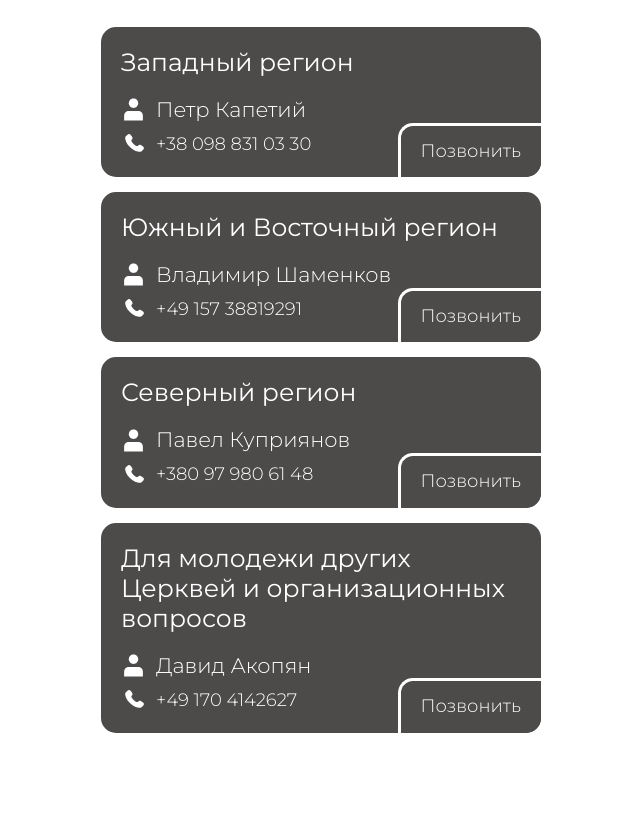
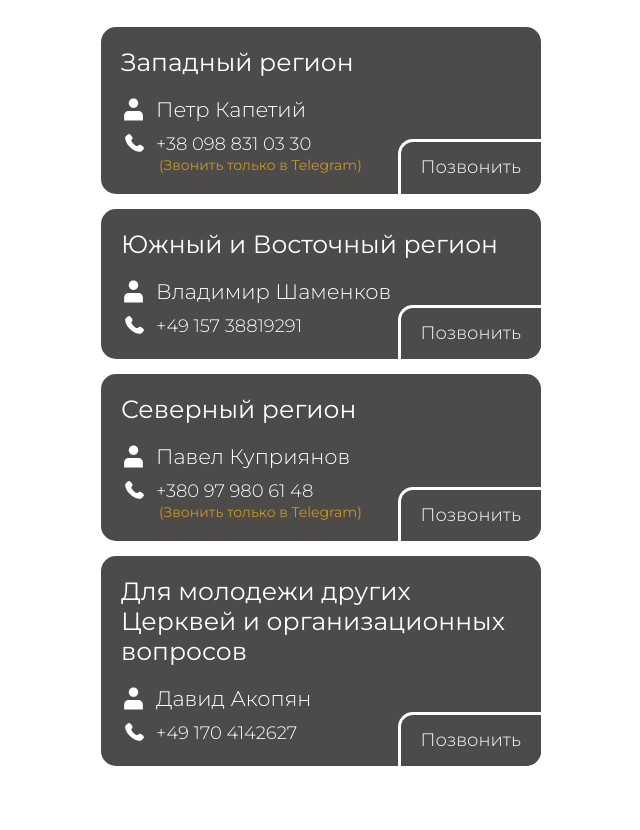
Before and after one commit to alex-main-academy/youth-camp, a plain HTML site: page index.html in a window 1280 px wide. Shown: the part 5651-6481 px from the top of the page, without its empty margins (319-959 px from the left). Drawn offline with nearby package versions, Linux system fonts and the light colour scheme.

Commit message:
add-telegram

```diff
--- a/index.html
+++ b/index.html
@@ -313,7 +313,8 @@
                                 <img src="img/icons/phone.svg" alt="" width="25" height="25">
                                 +38 098 831 03 30
                             </p>
-                            <a href="tel:+380988310330" class="register__link">Позвонить</a>
+                            <small class="register__warning">(Звонить только в Telegram)</small>
+                            <a href="https://t.me/+380988310330" class="register__link">Позвонить</a>
                         </li>
                         <li class="register__item" data-aos="fade-left" data-aos-duration="700">
                             <h3 class="register__region">Южный и Восточный регион</h3>
@@ -337,7 +338,8 @@
                                 <img src="img/icons/phone.svg" alt="" width="25" height="25">
                                 +380 97 980 61 48
                             </p>
-                            <a href="tel:+380979806148" class="register__link">Позвонить</a>
+                            <small class="register__warning">(Звонить только в Telegram)</small>
+                            <a href="https://t.me/+380979806148" class="register__link">Позвонить</a>
                         </li>
                         <li class="register__item" data-aos="fade-left" data-aos-duration="700">
                             <h3 class="register__region">
--- a/sass/components/_register.scss
+++ b/sass/components/_register.scss
@@ -75,3 +75,9 @@
     border-top-left-radius: 1.5rem;
     border-bottom-right-radius: 1.5rem;
 }
+
+.register__warning {
+    font-size: 1.4rem;
+    margin-left: 3.8rem;
+    color: #c79822;
+}
```
Also changed, not shown: css/index.css, 1 other file.
